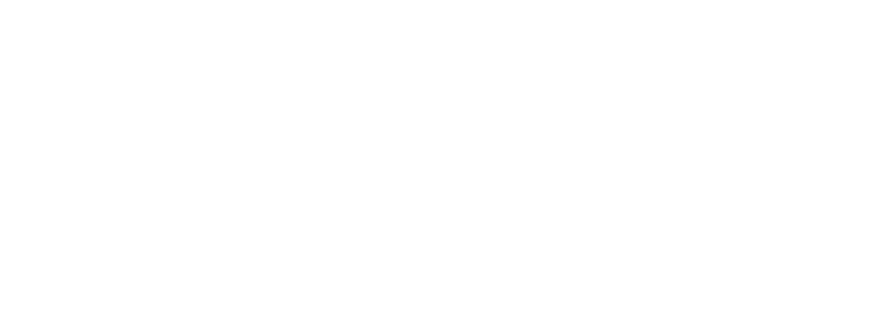
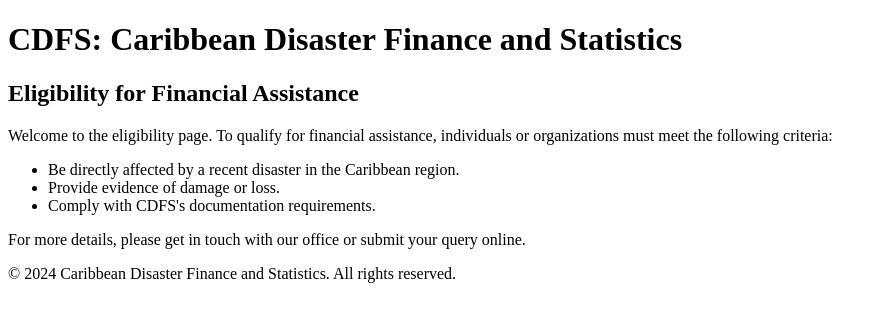
Before and after one commit to CrisRobateauSJC/CDFS, a PHP site: the page made by CDFS/root/Eligibility/Eligible Info/Eligible.php in a window 1280 px wide. Before the commit the part shown is empty. Shown: the top 322 px of the page, without its empty margins (0-883 px from the left). Run offline with PHP 8.4, Linux system fonts and the light colour scheme.

Commit message:
Updated Eligible.php

```diff
--- a/CDFS/root/Eligibility/Eligible Info/Eligible.php
+++ b/CDFS/root/Eligibility/Eligible Info/Eligible.php
@@ -5,5 +5,22 @@
         <title>CDFS</title>
     </head>
     <body>
-    </body>
+    <header>
+        <h1>CDFS: Caribbean Disaster Finance and Statistics</h1>
+    </header>
+    <main>
+        <div class="centered-content">
+            <h2>Eligibility for Financial Assistance</h2>
+            <p>Welcome to the eligibility page. To qualify for financial assistance, individuals or organizations must meet the following criteria:</p>
+            <ul>
+                <li>Be directly affected by a recent disaster in the Caribbean region.</li>
+                <li>Provide evidence of damage or loss.</li>
+                <li>Comply with CDFS's documentation requirements.</li>
+            </ul>
+            <p>For more details, please get in touch with our office or submit your query online.</p>
+        </div>
+    </main>
+    <footer>
+        <p>&copy; 2024 Caribbean Disaster Finance and Statistics. All rights reserved.</p>
+    </footer>
 </html>
```
